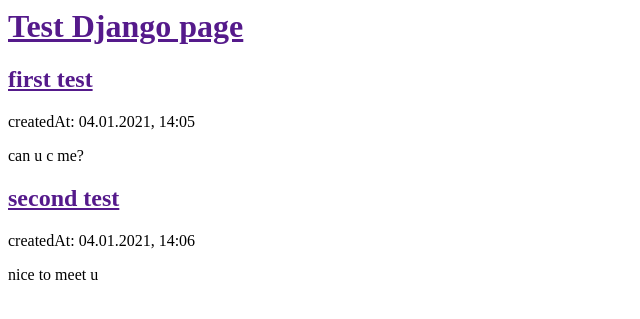
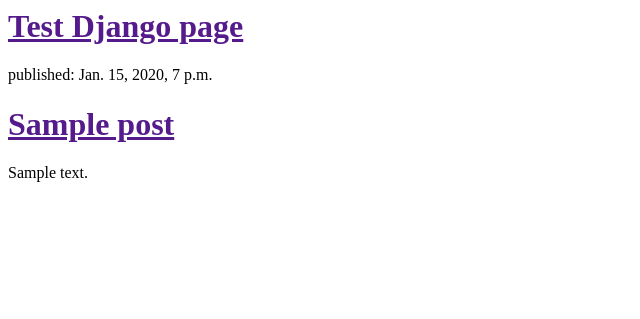
Before and after one commit to TJLee93/test_django, a Django app: page / in a window 1280 px wide. Shown: the top 319 px of the page, without its empty margins (0-640 px from the left). Run offline with Django 3.2, Linux system fonts and the light colour scheme; tables that the repository leaves empty hold one stand-in row (values such as "Sample post").

Commit message:
django 템플릿 생성

```diff
--- a/myapp/templates/myapp/post_list.html
+++ b/myapp/templates/myapp/post_list.html
@@ -11,20 +11,14 @@
             </h1>
         </div>
 
-        <div>
-            <h2>
-                <a href="">first test</a>
-            </h2>
-            <p>createdAt: 04.01.2021, 14:05</p>
-            <p>can u c me?</p>
-        </div>
-
-        <div>
-            <h2>
-                <a href="">second test</a>
-            </h2>
-            <p>createdAt: 04.01.2021, 14:06</p>
-            <p>nice to meet u</p>
-        </div>
+        {% for post in posts %}
+            <div>
+                <p>published: {{ post.created_date }}</p>
+                <h1>
+                    <a href="">{{ post.title }}</a>
+                </h1>
+                <p>{{ post.text|linebreaksbr }}</p>
+            </div>
+        {% endfor %}
     </body>
 </html>
--- a/myapp/views.py
+++ b/myapp/views.py
@@ -1,9 +1,12 @@
 # 애플리케이션의 '로직'을 넣는 곳
-# 모델에서 필요한 정보를 받아와서 템플릿에 전달하는 역할
+# 모델에서 필요한 정보를 받아와서 템플릿에 전달하는 역할 (모델-템플릿 : 연결)
 
 from django.shortcuts import render
+from .models import Post
+from django.utils import timezone
 
 # Create your views here.
 
 def post_list(request):
-    return render(request, 'myapp/post_list.html', {})
+    posts = Post.objects.filter(created_date__lte=timezone.now()).order_by('created_date')
+    return render(request, 'myapp/post_list.html', {'posts': posts})
```
